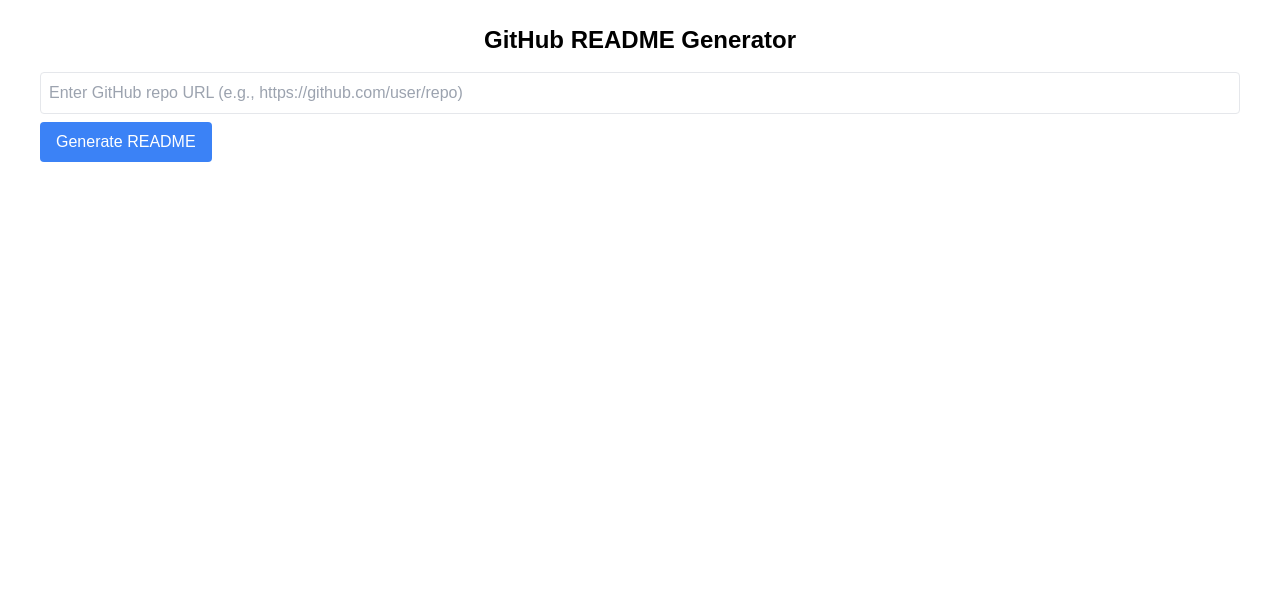
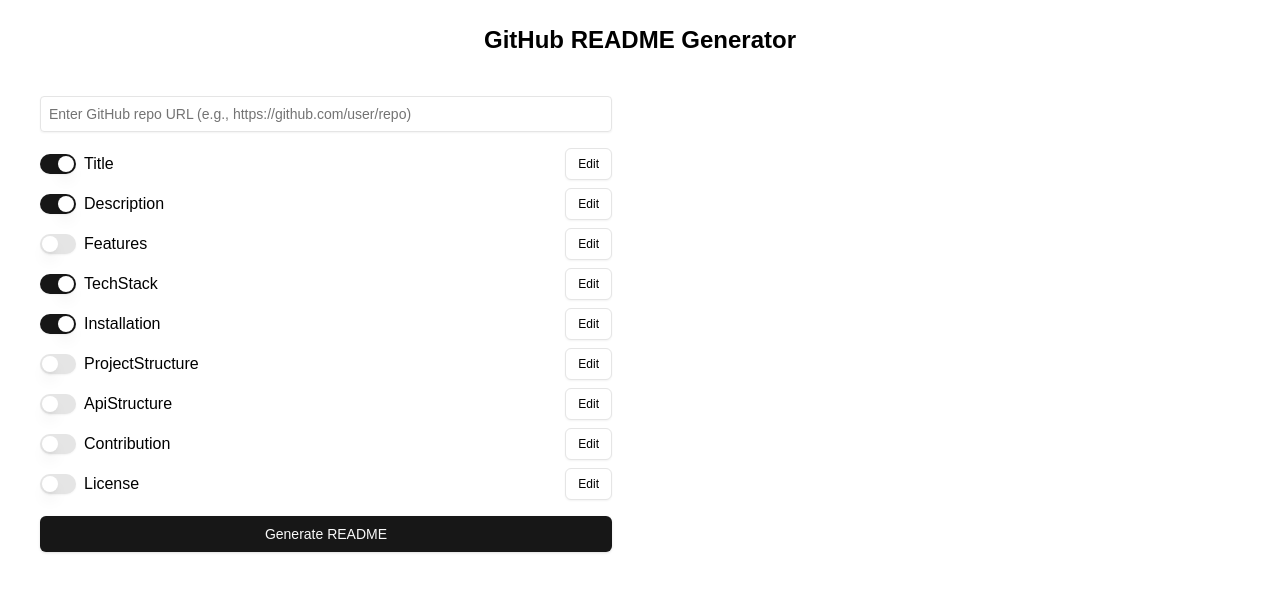
Before and after one commit to AshwiniParaye1/Github-Readme-Generator, a Next.js app: page / in a window 1280 px wide. Shown: the top 592 px of the page. Built offline with nearby package versions, Linux system fonts and the light colour scheme; no server answers.

Commit message:
add toggles for each field and edit option

```diff
--- a/app/components/ReadmePreview.tsx
+++ b/app/components/ReadmePreview.tsx
@@ -1,29 +1,16 @@
 // components/ReadmePreview.tsx;
 
+"use client";
 import ReactMarkdown from "react-markdown";
-import fileDownload from "js-file-download";
 
 interface ReadmePreviewProps {
   readmeContent: string;
 }
 
 export default function ReadmePreview({ readmeContent }: ReadmePreviewProps) {
-  const handleDownload = () => {
-    fileDownload(readmeContent, "README.md");
-  };
-
   return (
-    <div className="p-4 border rounded bg-gray-100 text-black">
-      <h2 className="text-xl font-bold">📄 README Preview</h2>
-      <div className="bg-white p-2 rounded shadow mt-2">
-        <ReactMarkdown>{readmeContent}</ReactMarkdown>
-      </div>
-      <button
-        className="mt-2 px-4 py-2 bg-green-500 text-white rounded"
-        onClick={handleDownload}
-      >
-        Download README.md
-      </button>
+    <div className="border rounded p-4 overflow-auto">
+      <ReactMarkdown>{readmeContent}</ReactMarkdown>
     </div>
   );
 }
--- a/app/components/RepoInput.tsx
+++ b/app/components/RepoInput.tsx
@@ -1,29 +1,105 @@
 // components/RepoInput.tsx;
 
+"use client";
+
 import { useState } from "react";
+import { Switch } from "@/components/ui/switch";
+import { Input } from "@/components/ui/input";
+import { Textarea } from "@/components/ui/textarea";
+import { Button } from "@/components/ui/button";
 
 interface RepoInputProps {
-  onGenerate: (repoUrl: string) => void;
+  onGenerate: (
+    repoUrl: string,
+    sections: Record<string, boolean>,
+    customContent: Record<string, string>
+  ) => void;
 }
 
 export default function RepoInput({ onGenerate }: RepoInputProps) {
   const [repoUrl, setRepoUrl] = useState("");
+  const [sections, setSections] = useState<Record<string, boolean>>({
+    title: true,
+    description: true,
+    features: false,
+    techStack: true,
+    installation: true,
+    projectStructure: false,
+    apiStructure: false,
+    contribution: false,
+    license: false
+  });
+
+  const [customContent, setCustomContent] = useState<Record<string, string>>(
+    {}
+  );
+  const [editingSection, setEditingSection] = useState<string | null>(null);
+
+  const handleToggle = (section: string) => {
+    setSections((prev) => ({ ...prev, [section]: !prev[section] }));
+  };
+
+  const handleEdit = (section: string) => {
+    setEditingSection(section);
+  };
+
+  const handleSave = (section: string) => {
+    setEditingSection(null);
+  };
+
+  const handleCustomContentChange = (section: string, content: string) => {
+    setCustomContent((prev) => ({ ...prev, [section]: content }));
+  };
 
   return (
-    <div className="p-4 text-black">
-      <input
+    <div className="p-4 space-y-4">
+      <Input
         type="text"
         className="w-full p-2 border rounded"
         placeholder="Enter GitHub repo URL (e.g., https://github.com/user/repo)"
         value={repoUrl}
         onChange={(e) => setRepoUrl(e.target.value)}
       />
-      <button
-        className="mt-2 px-4 py-2 bg-blue-500 text-white rounded"
-        onClick={() => onGenerate(repoUrl)}
+      <div className="space-y-2">
+        {Object.entries(sections).map(([section, isEnabled]) => (
+          <div key={section} className="flex items-center justify-between">
+            <div className="flex items-center space-x-2">
+              <Switch
+                checked={isEnabled}
+                onCheckedChange={() => handleToggle(section)}
+              />
+              <span className="capitalize">{section}</span>
+            </div>
+            <Button
+              variant="outline"
+              size="sm"
+              onClick={() => handleEdit(section)}
+            >
+              Edit
+            </Button>
+          </div>
+        ))}
+      </div>
+      {editingSection && (
+        <div className="mt-4">
+          <Textarea
+            value={customContent[editingSection] || ""}
+            onChange={(e) =>
+              handleCustomContentChange(editingSection, e.target.value)
+            }
+            placeholder={`Enter custom content for ${editingSection}`}
+          />
+          <Button className="mt-2" onClick={() => handleSave(editingSection)}>
+            Save
+          </Button>
+        </div>
+      )}
+      <Button
+        className="w-full"
+        onClick={() => onGenerate(repoUrl, sections, customContent)}
       >
         Generate README
-      </button>
+      </Button>
     </div>
   );
 }
--- a/app/page.tsx
+++ b/app/page.tsx
@@ -5,26 +5,32 @@
 import { useState } from "react";
 import { fetchRepoData } from "./utils/fetchRepoData";
 import { generateReadme } from "./utils/generateReadme";
+import RepoInput from "./components/RepoInput";
 import ReadmePreview from "./components/ReadmePreview";
-import RepoInput from "./components/RepoInput";
 
 export default function Home() {
   const [readmeContent, setReadmeContent] = useState("");
 
-  const handleGenerate = async (repoUrl: string) => {
+  const handleGenerate = async (
+    repoUrl: string,
+    sections: Record<string, boolean>,
+    customContent: Record<string, string>
+  ) => {
     const repoData = await fetchRepoData(repoUrl);
     if (repoData) {
-      setReadmeContent(generateReadme(repoData));
+      setReadmeContent(generateReadme(repoData, sections, customContent));
     }
   };
 
   return (
     <div className="container mx-auto p-6">
-      <h1 className="text-2xl font-bold text-center">
+      <h1 className="text-2xl font-bold text-center mb-6">
         GitHub README Generator
       </h1>
-      <RepoInput onGenerate={handleGenerate} />
-      {readmeContent && <ReadmePreview readmeContent={readmeContent} />}
+      <div className="grid grid-cols-1 md:grid-cols-2 gap-6">
+        <RepoInput onGenerate={handleGenerate} />
+        {readmeContent && <ReadmePreview readmeContent={readmeContent} />}
+      </div>
     </div>
   );
 }
--- a/app/utils/fetchRepoData.ts
+++ b/app/utils/fetchRepoData.ts
@@ -1,6 +1,9 @@
 //utils/fetchRepoData.ts
 
 import axios from "axios";
+
+// Use environment variables for security (recommended)
+const GITHUB_TOKEN = process.env.NEXT_PUBLIC_GITHUB_TOKEN;
 
 export async function fetchRepoData(repoUrl: string) {
   try {
@@ -9,22 +12,32 @@
 
     const [, owner, repo] = match;
 
+    // Define headers for authentication
+    const headers = GITHUB_TOKEN
+      ? { Authorization: `Bearer ${GITHUB_TOKEN}` }
+      : {};
+
     // Fetch repository details
     const { data } = await axios.get(
-      `https://api.github.com/repos/${owner}/${repo}`
+      `https://api.github.com/repos/${owner}/${repo}`,
+      { headers }
     );
 
-    // Fetch repository topics (as features)
+    // Fetch repository topics
     const topicsResponse = await axios.get(
       `https://api.github.com/repos/${owner}/${repo}/topics`,
       {
-        headers: { Accept: "application/vnd.github.mercy-preview+json" }
+        headers: {
+          ...headers,
+          Accept: "application/vnd.github.mercy-preview+json"
+        }
       }
     );
 
     // Fetch languages used
     const languagesResponse = await axios.get(
-      `https://api.github.com/repos/${owner}/${repo}/languages`
+      `https://api.github.com/repos/${owner}/${repo}/languages`,
+      { headers }
     );
 
     return {
--- a/app/utils/generateReadme.ts
+++ b/app/utils/generateReadme.ts
@@ -1,42 +1,77 @@
 //utils/generateReadme.ts
 
-export function generateReadme(data: any) {
+export function generateReadme(
+  data: any,
+  sections: Record<string, boolean>,
+  customContent: Record<string, string>
+) {
   if (!data) return "";
 
-  return `# ${data.name}
+  let readme = "";
 
-    🖥️ **Language:** ${data.language}
+  if (sections.title) {
+    readme += `# ${customContent.title || data.name}\n\n`;
+  }
 
-    ## 📝 Description
-    ${data.description}
+  if (sections.description) {
+    readme += `## 📝 Description\n${
+      customContent.description || data.description
+    }\n\n`;
+  }
 
-    ## ✨ Features
-    ${
-      data.topics.length > 0
-        ? data.topics.map((topic: string) => `- ${topic}`).join("\n")
-        : "- No specific features mentioned."
-    }
+  if (sections.features && data.topics.length > 0) {
+    readme += `## ✨ Features\n${
+      customContent.features ||
+      data.topics.map((topic: string) => `- ${topic}`).join("\n")
+    }\n\n`;
+  }
 
-    ## 🔧 Technologies Used
-    ${
-      data.languages.length > 0
+  if (sections.techStack) {
+    readme += `## 🔧 Technologies Used\n${
+      customContent.techStack ||
+      (data.languages.length > 0
         ? data.languages.map((lang: string) => `- ${lang}`).join("\n")
-        : "- No languages detected."
-    }
+        : "- No languages detected.")
+    }\n\n`;
+  }
 
-    ## 📦 Installation
-    \`\`\`sh
-    git clone https://github.com/${data.owner}/${data.repo}.git
-    cd ${data.repo}
-    npm install
-    \`\`\`
+  if (sections.installation) {
+    readme += `## 📦 Installation\n${
+      customContent.installation ||
+      `\`\`\`sh
+git clone https://github.com/${data.owner}/${data.repo}.git
+cd ${data.repo}
+npm install
+\`\`\`\n`
+    }\n`;
+  }
 
-    ## 🚀 Usage
-    \`\`\`sh
-    npm start
-    \`\`\`
+  if (sections.projectStructure) {
+    readme += `## 📁 Project Structure\n${
+      customContent.projectStructure || "Add your project structure here."
+    }\n\n`;
+  }
 
-    ## 🎉 Thank You
-    Thank you for checking out this project! Feel free to contribute or reach out with feedback.
-      `;
+  if (sections.apiStructure) {
+    readme += `## 🌐 API Structure\n${
+      customContent.apiStructure || "Add your API structure here."
+    }\n\n`;
+  }
+
+  if (sections.contribution) {
+    readme += `## 🤝 Contribution\n${
+      customContent.contribution ||
+      "Guidelines for contributing to the project."
+    }\n\n`;
+  }
+
+  if (sections.license) {
+    readme += `## 📄 License\n${
+      customContent.license || "This project is licensed under the MIT License."
+    }\n\n\t`;
+  }
+
+  readme += `Thank you for checking out this project! Feel free to contribute or reach out with feedback.\n`;
+
+  return readme;
 }
```
Also changed, not shown: package.json (+9 -3 lines), 1 other file (tests, documents, lock files or other folders).
